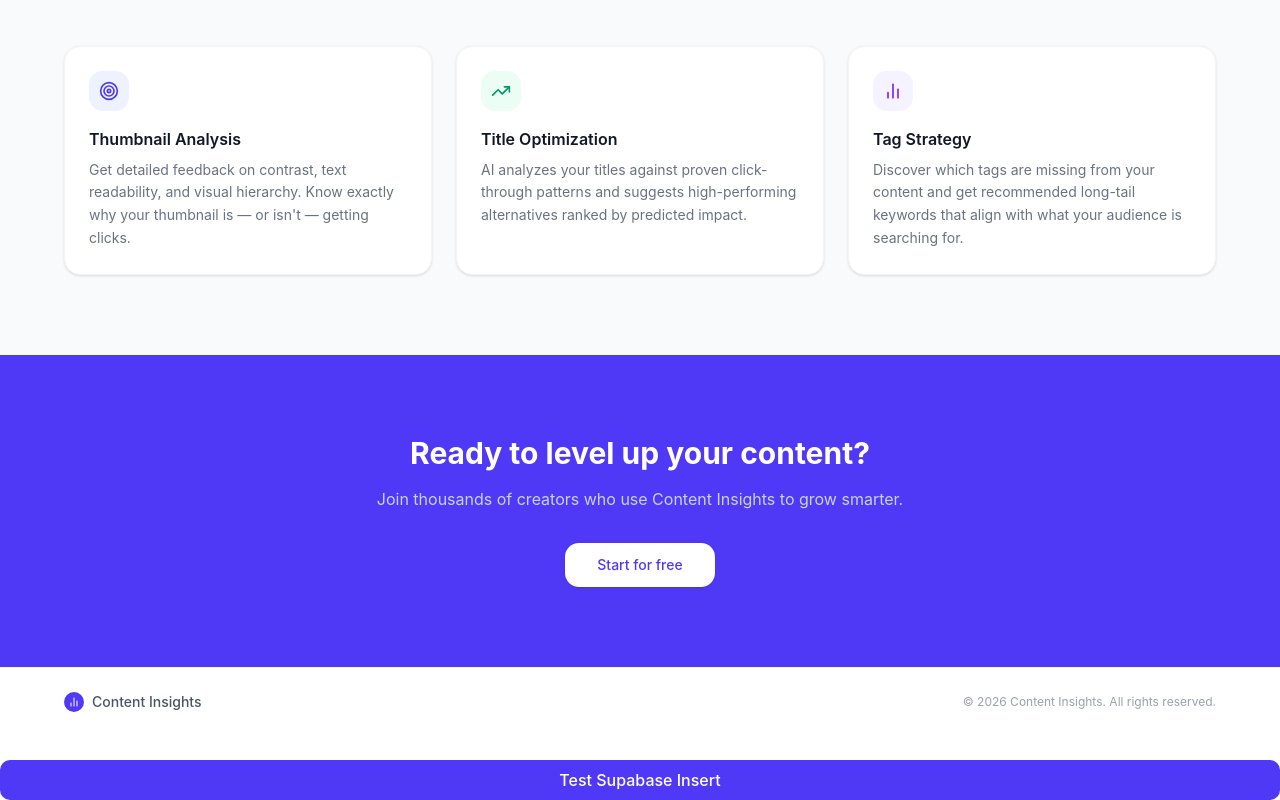
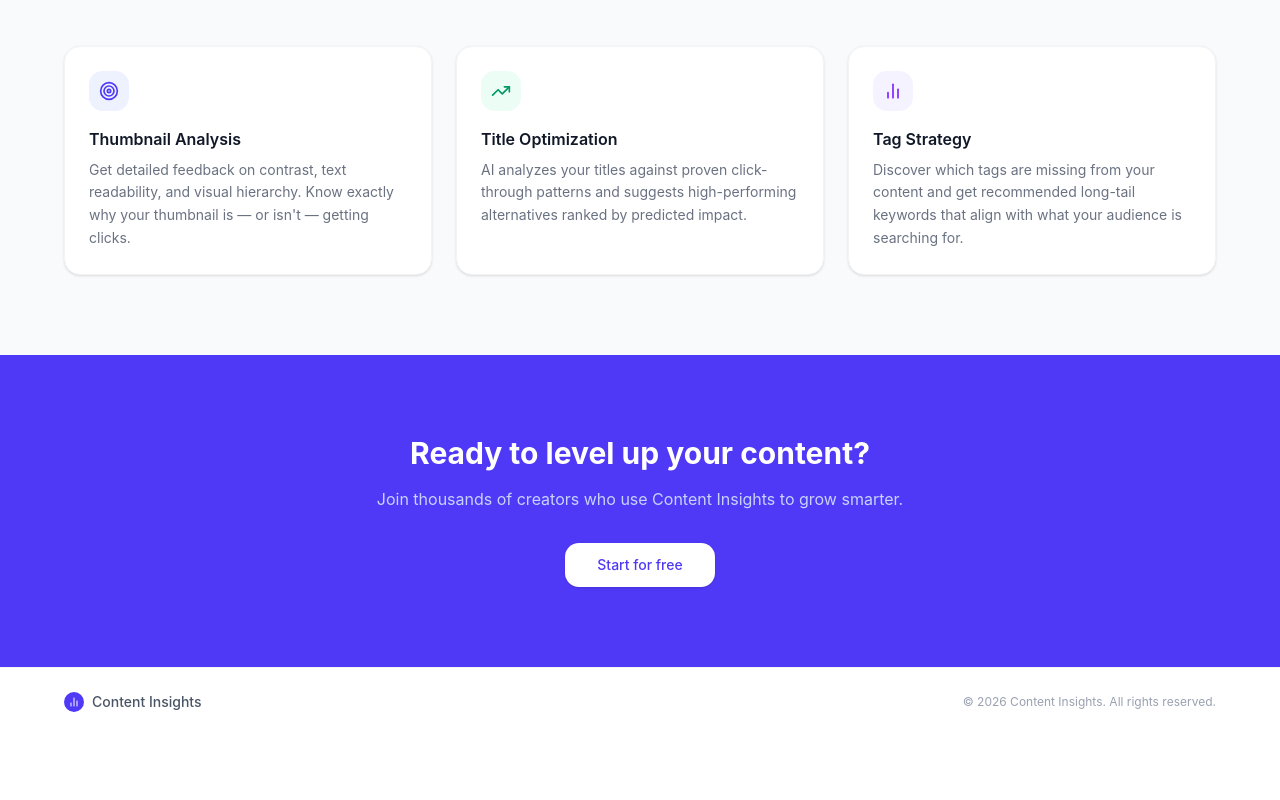
Before and after one commit to rithikkulkarni/content-insights, a Next.js app in the folder frontend/: page / in a window 1280 px wide. Shown: the part 843-1643 px from the top of the page. After the commit the page ends 1579 px from the top, so only its background shows below. Built offline with nearby package versions, Linux system fonts and the light colour scheme; no server answers.

Commit message:
commented out supabase test button component

```diff
--- a/frontend/app/page.tsx
+++ b/frontend/app/page.tsx
@@ -211,7 +211,7 @@ export default function LandingPage() {
           </p>
         </div>
       </footer>
-      <TestSupabaseButton />
+      {/* <TestSupabaseButton /> */}
     </div>
   );
 }
```
